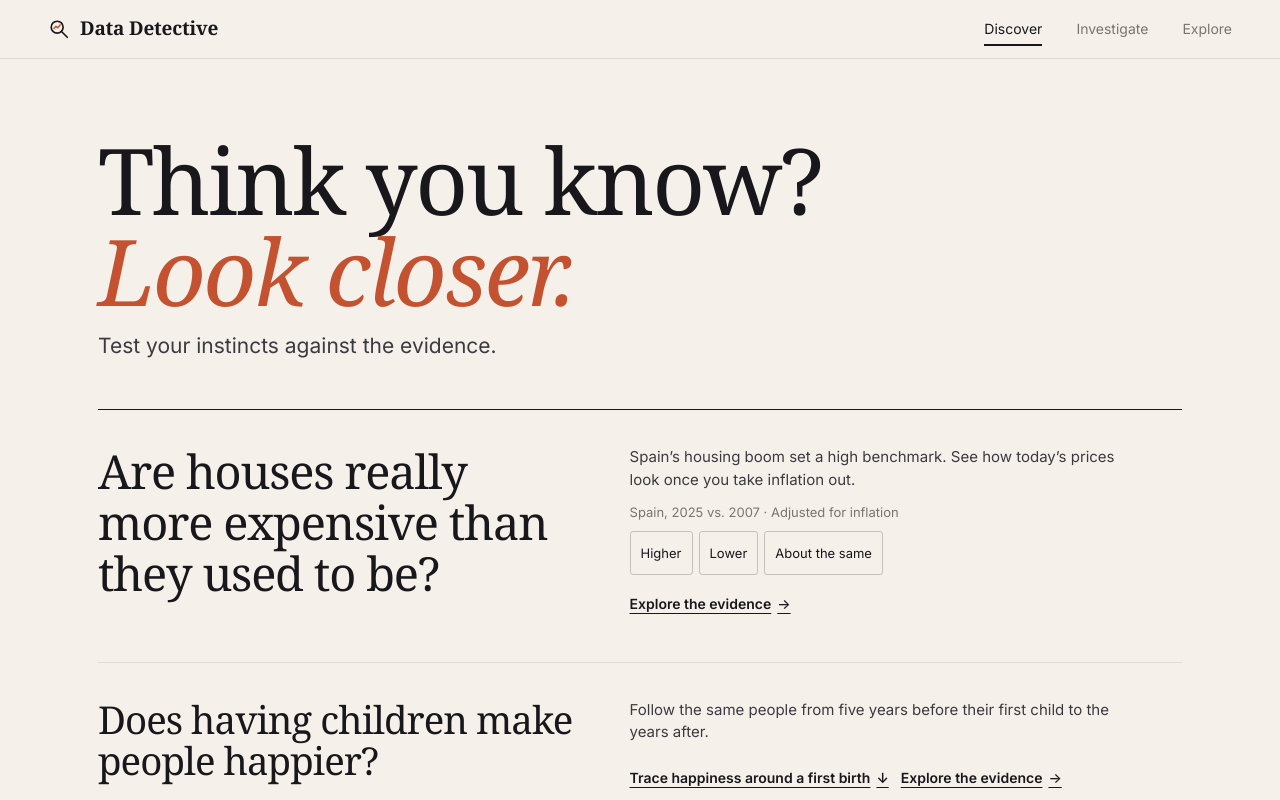
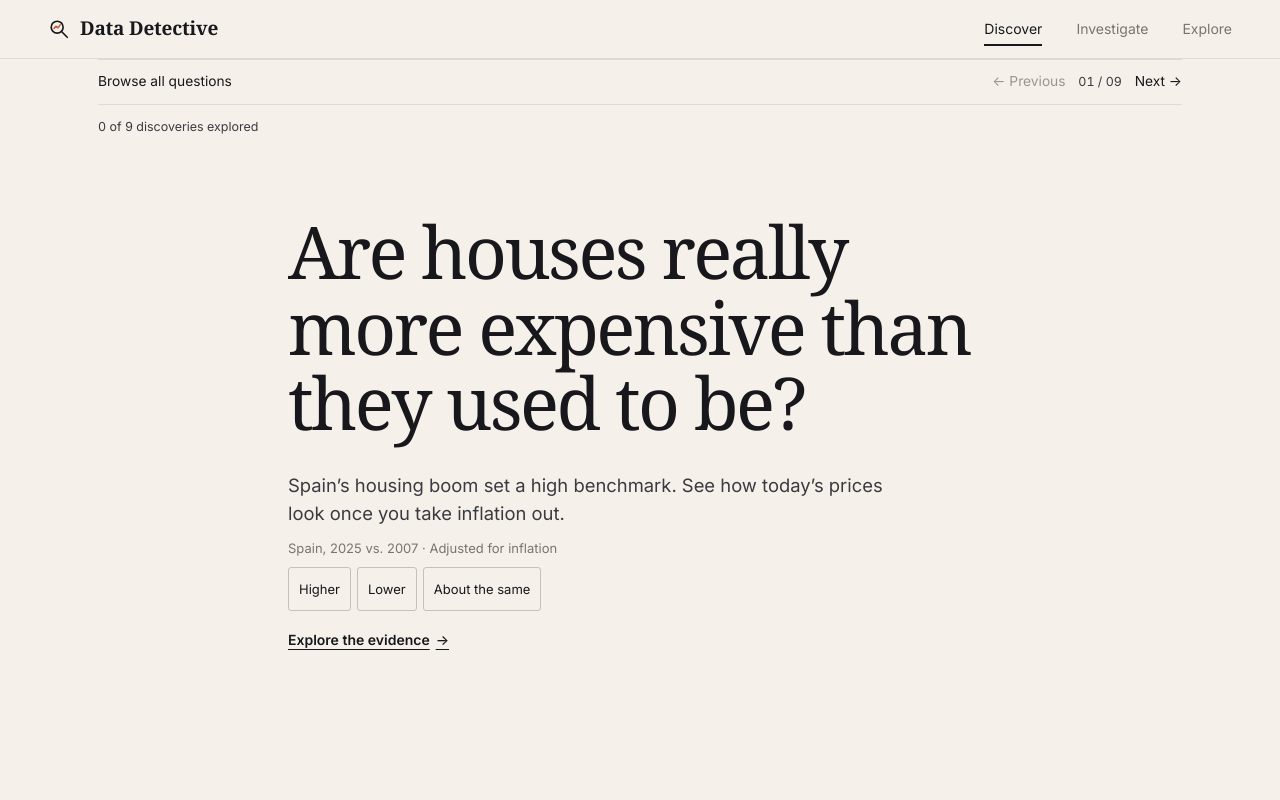
Before and after one commit to mishpedraza/data-detective, a React (Vite) app: page / in a window 1280 px wide. Shown: the top 800 px of the page. Built offline with nearby package versions, Linux system fonts and the light colour scheme.

Commit message:
Add a discovery reader with a local exploration record

```diff
--- a/src/App.tsx
+++ b/src/App.tsx
@@ -1,5 +1,5 @@
 import { useCallback, useEffect, useState } from 'react'
-import { AnimatePresence, motion } from 'framer-motion'
+import { AnimatePresence, motion, useReducedMotion } from 'framer-motion'
 import { Nav } from './components/Nav'
 import { Discover } from './pages/Discover'
 import { editorialQuestionById, DEFAULT_INVESTIGATION } from './data/editorial'
@@ -17,6 +17,7 @@ function parse(): { route: Route; params: URLSearchParams } {
 }
 
 export default function App() {
+  const reduceMotion = useReducedMotion()
   const [{ route, params }, setState] = useState(parse)
   useEffect(() => {
     const on = () => setState(parse())
@@ -25,16 +26,16 @@ export default function App() {
   }, [])
   const navigate = useCallback((href: string) => {
     window.location.hash = href.replace(/^#/, '')
-    window.scrollTo({ top: 0, behavior: 'smooth' })
-  }, [])
+    window.scrollTo({ top: 0, behavior: href.startsWith('#/discover') || reduceMotion ? 'instant' : 'smooth' })
+  }, [reduceMotion])
   const investigationId = params.get('r') ?? DEFAULT_INVESTIGATION
   const entry = editorialQuestionById(investigationId)
   return (
     <>
       <Nav route={route} go={(r) => navigate(hrefFor(r))} />
       <AnimatePresence mode="wait">
-        <motion.main key={route} initial={{ opacity: 0, y: 12 }} animate={{ opacity: 1, y: 0 }} exit={{ opacity: 0, y: -8 }} transition={{ duration: 0.35, ease: [0.22, 1, 0.36, 1] }}>
-          {route === 'discover' && <Discover navigate={navigate} />}
+        <motion.main key={route} initial={{ opacity: 0, y: 12 }} animate={{ opacity: 1, y: 0 }} exit={{ opacity: 0, y: -8 }} transition={{ duration: reduceMotion ? 0 : 0.35, ease: [0.22, 1, 0.36, 1] }}>
+          {route === 'discover' && <Discover navigate={navigate} selected={params.get('q')} />}
           {route === 'investigate' && (
             entry?.status === 'research' ? <EditorialInvestigation key={entry.id} id={entry.id} /> :
               investigationId === 'surgery-waits' ? <SurgeryWaits /> :
--- a/src/components/DiscoveryInteraction.tsx
+++ b/src/components/DiscoveryInteraction.tsx
@@ -1,20 +1,26 @@
-import { useEffect, useRef, useState, type ReactNode } from 'react'
+import { useEffect, useRef, type ReactNode } from 'react'
+import type { DiscoveryVisit } from '../lib/discoveryProgress'
 import type { Interaction } from '../data/discoverEdition'
 import { StorySources } from './StoryEvidence'
 
-export function DiscoveryInteraction({ interaction, evidenceLink }: {
+export function DiscoveryInteraction({ interaction, evidenceLink, visit, onReveal, onClose }: {
   interaction: Interaction
-  evidenceLink: (label?: string) => ReactNode
+  evidenceLink: () => ReactNode
+  visit?: DiscoveryVisit
+  onReveal: (pick: string, answer?: string) => void
+  onClose: () => void
 }) {
-  const [pick, setPick] = useState('')
-  const [opened, setOpened] = useState(false)
+  const pick = visit?.pick ?? ''
+  const opened = !!visit && !visit.closed
+  const revealing = useRef(false)
   const panel = useRef<HTMLDivElement>(null)
   const trigger = useRef<HTMLButtonElement>(null)
-  const [choiceIndex, setChoiceIndex] = useState(0)
   const returning = useRef(false)
   useEffect(() => {
-    if (opened) panel.current?.focus({ preventScroll: true })
-    else if (returning.current) {
+    if (opened && revealing.current) {
+      panel.current?.focus({ preventScroll: true })
+      revealing.current = false
+    } else if (!opened && returning.current) {
       trigger.current?.focus()
       returning.current = false
     }
@@ -22,17 +28,17 @@ export function DiscoveryInteraction({ interaction, evidenceLink }: {
 
   if (!opened) return (
     <>
-      {interaction.kind === 'prediction' ? (
+      {interaction.kind === 'prediction' && !visit ? (
         <fieldset className="discovery-prediction">
           <legend>{interaction.label}</legend>
           <div className="discovery-options">
-            {interaction.choices.map((choice, index) => (
-              <button key={choice} ref={index === choiceIndex ? trigger : undefined} type="button" onClick={() => { setChoiceIndex(index); setPick(choice); setOpened(true) }}>{choice}</button>
+            {interaction.choices.map((choice) => (
+              <button key={choice} type="button" onClick={() => { revealing.current = true; onReveal(choice, interaction.answer) }}>{choice}</button>
             ))}
           </div>
         </fieldset>
       ) : (
-        <button ref={trigger} className="discovery-clue" type="button" onClick={() => setOpened(true)}>{interaction.label} <span aria-hidden="true">↓</span></button>
+        <button ref={trigger} className="discovery-clue" type="button" onClick={() => { revealing.current = true; onReveal(pick) }}>{visit ? 'Show the evidence again' : interaction.label} <span aria-hidden="true">↓</span></button>
       )}
       {evidenceLink()}
     </>
@@ -69,8 +75,7 @@ export function DiscoveryInteraction({ interaction, evidenceLink }: {
         {evidenceLink()}
         <button type="button" className="discovery-clue" onClick={() => {
           returning.current = true
-          setPick('')
-          setOpened(false)
+          onClose()
         }}>Close reveal</button>
       </div>
     </div>
--- /dev/null
+++ b/src/lib/discoveryProgress.ts
@@ -0,0 +1,26 @@
+export type DiscoveryVisit = { pick: string; correct?: boolean; closed?: boolean }
+export type DiscoveryProgress = Partial<Record<string, DiscoveryVisit>>
+
+export const DISCOVERY_PROGRESS_KEY = 'data-detective.discovery-progress.v1'
+
+export function readDiscoveryProgress(): DiscoveryProgress {
+  try {
+    const saved: unknown = JSON.parse(localStorage.getItem(DISCOVERY_PROGRESS_KEY) ?? '{}')
+    if (!saved || typeof saved !== 'object') return {}
+    return Object.fromEntries(Object.entries(saved).filter(([, visit]) =>
+      visit && typeof visit.pick === 'string' &&
+      (visit.correct === undefined || typeof visit.correct === 'boolean') &&
+      (visit.closed === undefined || typeof visit.closed === 'boolean'),
+    ))
+  } catch {
+    return {}
+  }
+}
+
+export function revealDiscovery(progress: DiscoveryProgress, id: string, pick: string, answer?: string): DiscoveryProgress {
+  const first = Object.hasOwn(progress, id) ? progress[id] : undefined
+  return {
+    ...progress,
+    [id]: first ? { ...first, closed: false } : { pick, correct: answer === undefined ? undefined : pick === answer },
+  }
+}
--- a/src/pages/Discover.tsx
+++ b/src/pages/Discover.tsx
@@ -1,43 +1,160 @@
+import { useCallback, useEffect, useRef, useState, type PointerEvent } from 'react'
 import { DISCOVER_TEASERS } from '../data/discoverEdition'
 import { DiscoveryInteraction } from '../components/DiscoveryInteraction'
 import { EDITORIAL_QUESTIONS } from '../data/editorial'
+import { DISCOVERY_PROGRESS_KEY, readDiscoveryProgress, revealDiscovery } from '../lib/discoveryProgress'
 import { hrefFor } from '../lib/route'
 
-type Entry = typeof EDITORIAL_QUESTIONS[number]
+const total = EDITORIAL_QUESTIONS.length
+const number = (index: number) => String(index).padStart(2, '0')
+const controls = 'a, button, input, select, textarea, [contenteditable], .discovery-reveal, [role="slider"]'
 
-function DiscoveryCard({ entry, navigate }: { entry: Entry; navigate: (href: string) => void }) {
+export function Discover({ navigate, selected }: { navigate: (href: string) => void; selected: string | null }) {
+  const [progress, setProgress] = useState(readDiscoveryProgress)
+  const dialog = useRef<HTMLDialogElement>(null)
+  const headline = useRef<HTMLHeadingElement>(null)
+  const focusQuestion = useRef(false)
+  const touch = useRef<{ id: number; x: number; y: number } | null>(null)
+  const index = Math.max(0, EDITORIAL_QUESTIONS.findIndex(({ id }) => id === selected))
+  const entry = EDITORIAL_QUESTIONS[index]
+  const next = EDITORIAL_QUESTIONS[index + 1]
   const teaser = DISCOVER_TEASERS[entry.id]
+  const visit = progress[entry.id]
+  const explored = EDITORIAL_QUESTIONS.filter(({ id }) => Object.hasOwn(progress, id)).length
+  const predictions = EDITORIAL_QUESTIONS.flatMap(({ id }) => {
+    const result = progress[id]?.correct
+    return DISCOVER_TEASERS[id]?.interaction?.kind === 'prediction' && typeof result === 'boolean' ? [result] : []
+  })
+  const correct = predictions.filter(Boolean).length
+  const completed = explored === total
+
+  useEffect(() => {
+    try {
+      localStorage.setItem(DISCOVERY_PROGRESS_KEY, JSON.stringify(progress))
+    } catch {
+      // The reader remains usable if storage is unavailable.
+    }
+  }, [progress])
+
+  useEffect(() => {
+    if (focusQuestion.current) {
+      headline.current?.focus({ preventScroll: true })
+      focusQuestion.current = false
+    }
+  }, [entry.id])
+
+  const goTo = useCallback((position: number) => {
+    const question = EDITORIAL_QUESTIONS[position]
+    if (!question || position === index) return
+    focusQuestion.current = true
+    navigate(hrefFor('discover', { q: question.id }))
+  }, [index, navigate])
+
+  useEffect(() => {
+    function onKeyDown(event: KeyboardEvent) {
+      if (event.defaultPrevented || event.altKey || event.ctrlKey || event.metaKey || event.shiftKey ||
+        dialog.current?.open || (event.target instanceof Element && event.target.closest(controls))) return
+      if (event.key === 'ArrowLeft' || event.key === 'ArrowRight') {
+        event.preventDefault()
+        goTo(index + (event.key === 'ArrowRight' ? 1 : -1))
+      }
+    }
+    window.addEventListener('keydown', onKeyDown)
+    return () => window.removeEventListener('keydown', onKeyDown)
+  }, [goTo, index])
+
+  function startSwipe(event: PointerEvent<HTMLElement>) {
+    touch.current = null
+    if (event.pointerType !== 'touch' || !event.isPrimary || (event.target as Element).closest(controls)) return
+    touch.current = { id: event.pointerId, x: event.clientX, y: event.clientY }
+  }
+
+  function finishSwipe(event: PointerEvent<HTMLElement>) {
+    const start = touch.current
+    touch.current = null
+    if (!start || start.id !== event.pointerId) return
+    const dx = event.clientX - start.x
+    const dy = event.clientY - start.y
+    if (Math.abs(dx) >= 60 && Math.abs(dx) > 1.5 * Math.abs(dy)) goTo(index + (dx < 0 ? 1 : -1))
+  }
+
   const href = hrefFor('investigate', { r: entry.id, ...teaser?.years })
-  const evidenceLink = (label = 'Explore the evidence') => (
+  const evidenceLink = () => (
     <a className="discovery-link discovery-open" href={href} onClick={(event) => {
       if (event.button !== 0 || event.metaKey || event.ctrlKey || event.shiftKey || event.altKey) return
       event.preventDefault()
       navigate(href)
-    }}>{label} <span aria-hidden="true">→</span></a>
+    }}>Explore the evidence <span aria-hidden="true">→</span></a>
   )
+  const record = (
+    <>
+      <p>{explored} of {total} discoveries explored</p>
+      {predictions.length > 0 && <p>{correct} of {predictions.length} predictions correct</p>}
+    </>
+  )
+
   return (
-    <article className="discovery-card">
-      <h2>{entry.question}</h2>
+    <div className="discover discover-edition discovery-reader">
+      <nav className="discovery-reader-nav" aria-label="Discovery navigation">
+        <button type="button" onClick={() => dialog.current?.showModal()}>Browse all questions</button>
+        <div className="discovery-pager">
+          <button type="button" disabled={index === 0} onClick={() => goTo(index - 1)}><span aria-hidden="true">← </span>Previous</button>
+          <span className="discovery-position" aria-label={`Discovery ${index + 1} of ${total}`}>{number(index + 1)} / {number(total)}</span>
+          <button type="button" disabled={!next} onClick={() => goTo(index + 1)}>Next<span aria-hidden="true"> →</span></button>
+        </div>
+      </nav>
+      <p className="discovery-progress" role="status">{explored} of {total} discoveries explored</p>
+
+      <article className="discovery-reading" key={entry.id} onPointerDown={startSwipe} onPointerUp={finishSwipe}
+        onPointerCancel={() => { touch.current = null }}>
+        <h1 ref={headline} tabIndex={-1}>{entry.question}</h1>
         <div className="discovery-card-evidence">
           {teaser && <p className="discovery-hook">{teaser.hook}</p>}
           {teaser?.interaction
-          ? <DiscoveryInteraction interaction={teaser.interaction} evidenceLink={evidenceLink} />
+            ? <DiscoveryInteraction interaction={teaser.interaction} evidenceLink={evidenceLink} visit={visit}
+                onReveal={(pick, answer) => setProgress((current) => revealDiscovery(current, entry.id, pick, answer))}
+                onClose={() => setProgress((current) => ({ ...current, [entry.id]: { ...visit!, closed: true } }))} />
             : evidenceLink()}
         </div>
+
+        {visit && !visit.closed && next && (
+          <button className="discovery-next-preview" type="button" onClick={() => goTo(index + 1)}>
+            <span className="discovery-kicker">Up next</span>
+            <span className="discovery-preview-title">{next.question}</span>
+            <span className="discovery-preview-link">Discover <span aria-hidden="true">→</span></span>
+          </button>
+        )}
+        {!next && (visit || completed) && (
+          <section className="discovery-finish" aria-labelledby="discovery-finish-title">
+            <h2 id="discovery-finish-title">{completed ? `You’ve explored all ${total} discoveries.` : 'Your detective record'}</h2>
+            {record}
+            <button className="discovery-clue" type="button" onClick={() => dialog.current?.showModal()}>
+              {completed ? 'Revisit discoveries' : 'Browse all questions'} <span aria-hidden="true">→</span>
+            </button>
+          </section>
+        )}
       </article>
-  )
-}
 
-export function Discover({ navigate }: { navigate: (h: string) => void }) {
-  return (
-    <div className="discover discover-edition">
-      <section className="hero">
-        <h1>Think you know? <em>Look closer.</em></h1>
-        <p className="hero-sub">Test your instincts against the evidence.</p>
-      </section>
-      <section className="discovery-sequence" aria-label="Discoveries">
-        {EDITORIAL_QUESTIONS.map((entry) => <DiscoveryCard key={entry.id} entry={entry} navigate={navigate} />)}
-      </section>
+      <dialog ref={dialog} className="discovery-contents" aria-labelledby="discovery-contents-title">
+        <div className="discovery-contents-heading">
+          <h2 id="discovery-contents-title">Browse all questions</h2>
+          <button className="discovery-clue" type="button" onClick={() => dialog.current?.close()}>Close</button>
+        </div>
+        <div className="discovery-record">
+          <h3 className="discovery-kicker">Your detective record</h3>
+          {record}
+        </div>
+        <ol>
+          {EDITORIAL_QUESTIONS.map(({ id, question }, position) => (
+            <li key={id}><button type="button" aria-current={index === position ? 'step' : undefined}
+              onClick={() => { dialog.current?.close(); goTo(position) }}>
+              <span className="discovery-position" aria-hidden="true">{number(position + 1)}</span>
+              <span>{question}</span>
+              {Object.hasOwn(progress, id) && <span className="discovery-explored">Explored</span>}
+            </button></li>
+          ))}
+        </ol>
+      </dialog>
     </div>
   )
 }
--- a/src/styles.css
+++ b/src/styles.css
@@ -650,17 +650,6 @@ p.synthesis-note { font-size: 14px; color: var(--muted); margin: 8px 0 0; }
 }
 
 /* Discover's editorial front page */
-.discover-edition .hero { max-width: 100%; padding: clamp(34px, 6vw, 84px) 0 clamp(24px, 4vw, 48px); }
-.discover-edition .hero h1 { max-width: 18ch; font-size: clamp(43px, 7.5vw, 92px); line-height: .98; }
-.discover-edition .hero h1 em { white-space: nowrap; }
-.discover-edition .hero-sub { margin-top: 14px; }
-.discovery-sequence { border-top: 1.5px solid var(--ink); padding-bottom: 36px; }
-.discover-edition .discovery-card, .discover-edition .discovery-card:first-child, .discover-edition .discovery-card:last-child {
-  display: grid; grid-template-columns: minmax(0, 1fr) minmax(0, 1.15fr); gap: clamp(18px, 4vw, 54px);
-  align-items: start; padding: clamp(20px, 3vw, 36px) 0; border: 0; border-bottom: 1px solid var(--rule);
-}
-.discover-edition .discovery-card h2 { max-width: 24ch; margin: 0; }
-.discover-edition .discovery-card:first-child h2 { font-size: clamp(29px, 4vw, 47px); }
 .discovery-card-evidence { min-width: 0; }
 .discovery-hook { margin: 0 0 12px; max-width: 54ch; font-size: 15px; line-height: 1.5; color: var(--ink-2); }
 .discover-edition .discovery-prediction { margin: 1px 0 7px; width: 100%; }
@@ -682,7 +671,6 @@ p.synthesis-note { font-size: 14px; color: var(--muted); margin: 8px 0 0; }
 .discovery-reveal-actions { display: flex; flex-wrap: wrap; gap: 0 16px; }
 .discovery-reveal-actions .discovery-clue { font-size: 12px; color: var(--ink-2); }
 @media (max-width: 640px) {
-  .discover-edition .discovery-card, .discover-edition .discovery-card:first-child, .discover-edition .discovery-card:last-child { grid-template-columns: 1fr; gap: 8px; padding: 16px 0 12px; }
   .discover-edition .discovery-options { margin-top: 4px; }
   .discovery-facts { grid-template-columns: 1fr; gap: 4px; }
 }
@@ -719,3 +707,41 @@ p.synthesis-note { font-size: 14px; color: var(--muted); margin: 8px 0 0; }
 .story-poll-marks { display: grid; grid-auto-flow: column; grid-auto-columns: minmax(0, 1fr); gap: 3px; margin-bottom: 6px; }
 .story-poll-marks span { height: 9px; border: 1px solid var(--rule); }
 .story-poll-marks ~ .story-figure-list { margin-top: 14px; }
+
+.discovery-reader { --reading-width: 44rem; }
+.discovery-reader-nav, .discovery-pager { display: flex; align-items: center; gap: .8rem; }
+.discovery-reader-nav { justify-content: space-between; flex-wrap: wrap; border-block: 1px solid var(--rule); }
+.discovery-reader-nav button { min-height: 44px; border: 0; padding: 0; color: var(--ink); font: inherit; font-size: .86rem; }
+.discovery-reader-nav button:hover:not(:disabled) { text-decoration: underline; text-underline-offset: 4px; }
+.discovery-reader-nav button:disabled { opacity: .42; cursor: default; }
+.discovery-position, .discovery-progress { font-size: .78rem; font-variant-numeric: tabular-nums; color: var(--ink-2); white-space: nowrap; }
+.discovery-progress { margin: .75rem 0 0; }
+.discovery-reading { max-width: var(--reading-width); margin: 0 auto; padding: clamp(2.2rem, 6vw, 5rem) 0 clamp(3rem, 8vw, 6rem); touch-action: pan-y pinch-zoom; }
+.discovery-reading h1 { margin: 0 0 clamp(1.15rem, 4vw, 2rem); max-width: 22ch; font: 450 clamp(2.35rem, 6vw, 4.55rem)/1.04 var(--serif); letter-spacing: -.035em; }
+.discovery-reading h1:focus { outline: none; }
+.discovery-reading .discovery-hook { font-size: clamp(.98rem, 2vw, 1.15rem); }
+.discovery-next-preview, .discovery-finish { display: block; width: 100%; margin: 1.8rem 0 0; padding: 1.1rem 0 0; text-align: left; border: 0; border-top: 1px solid var(--rule); color: var(--ink); }
+.discovery-kicker { display: block; margin: 0 0 .35rem; color: var(--ink-2); text-transform: uppercase; letter-spacing: .11em; font: 550 .68rem/1.35 var(--sans); }
+.discovery-preview-title, .discovery-finish h2 { display: block; margin: 0 0 .35rem; font: 450 clamp(1.35rem, 3vw, 2rem)/1.16 var(--serif); }
+.discovery-preview-link { font-size: .86rem; text-decoration: underline; text-underline-offset: 4px; }
+.discovery-next-preview:hover .discovery-preview-link { color: var(--b); }
+.discovery-contents { width: min(38rem, calc(100% - 2rem)); max-height: calc(100dvh - 2rem); border: 1px solid var(--rule); padding: clamp(1rem, 4vw, 2rem); background: var(--paper); color: var(--ink); }
+.discovery-contents::backdrop { background: rgb(28 25 21 / 25%); }
+.discovery-contents-heading { display: flex; justify-content: space-between; align-items: baseline; gap: .5rem; }
+.discovery-contents-heading h2 { margin: 0; font: 450 clamp(1.5rem, 5vw, 2.25rem)/1.1 var(--serif); }
+.discovery-contents-heading button { margin: 0; }
+.discovery-record { margin: .75rem 0 1rem; }
+.discovery-record p, .discovery-finish p { margin: .2rem 0; font-size: .83rem; color: var(--ink-2); }
+.discovery-contents ol { padding: 0; margin: 0; list-style: none; }
+.discovery-contents li { border-top: 1px solid var(--rule); }
+.discovery-contents li button { display: grid; grid-template-columns: auto 1fr auto; align-items: baseline; gap: .55rem; width: 100%; min-height: 44px; padding: .65rem 0; border: 0; color: var(--ink); text-align: left; font: 450 clamp(1rem, 3.6vw, 1.25rem)/1.2 var(--serif); }
+.discovery-contents li button:hover, .discovery-contents li button[aria-current] { color: var(--b); }
+.discovery-explored { color: var(--ink-2); font: 400 .65rem/1.2 var(--sans); }
+@media (max-width: 480px) {
+  .discovery-reader-nav { gap: 0 .5rem; }
+  .discovery-pager { gap: .55rem; }
+  .discovery-reader-nav button { font-size: .79rem; }
+}
+@media (prefers-reduced-motion: no-preference) {
+  .discovery-reading { animation: discovery-appear 200ms ease-out; }
+}
```
Also changed, not shown: 1 other file (tests, documents, lock files or other folders). Lines whose indentation alone changed are shown as unchanged.
